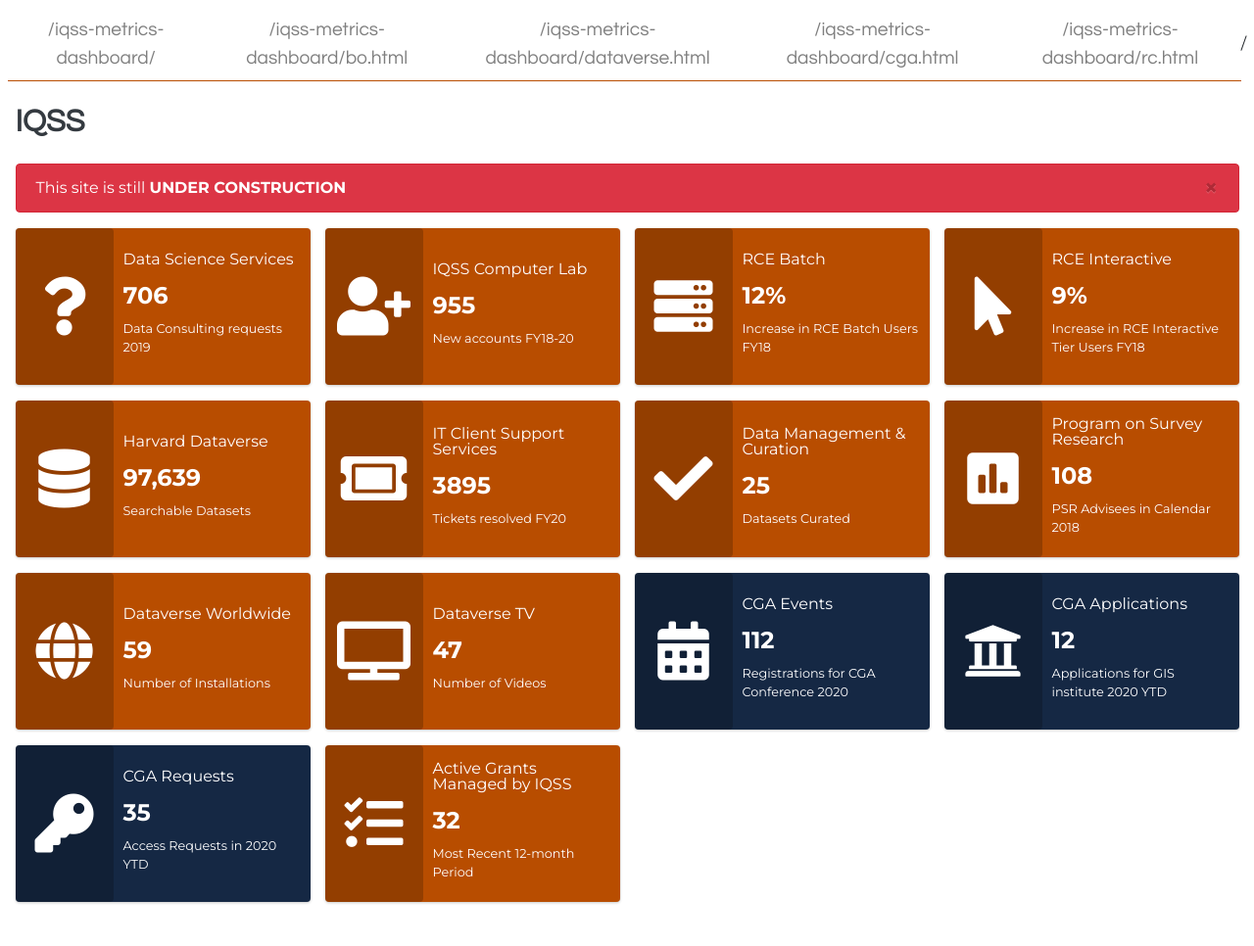
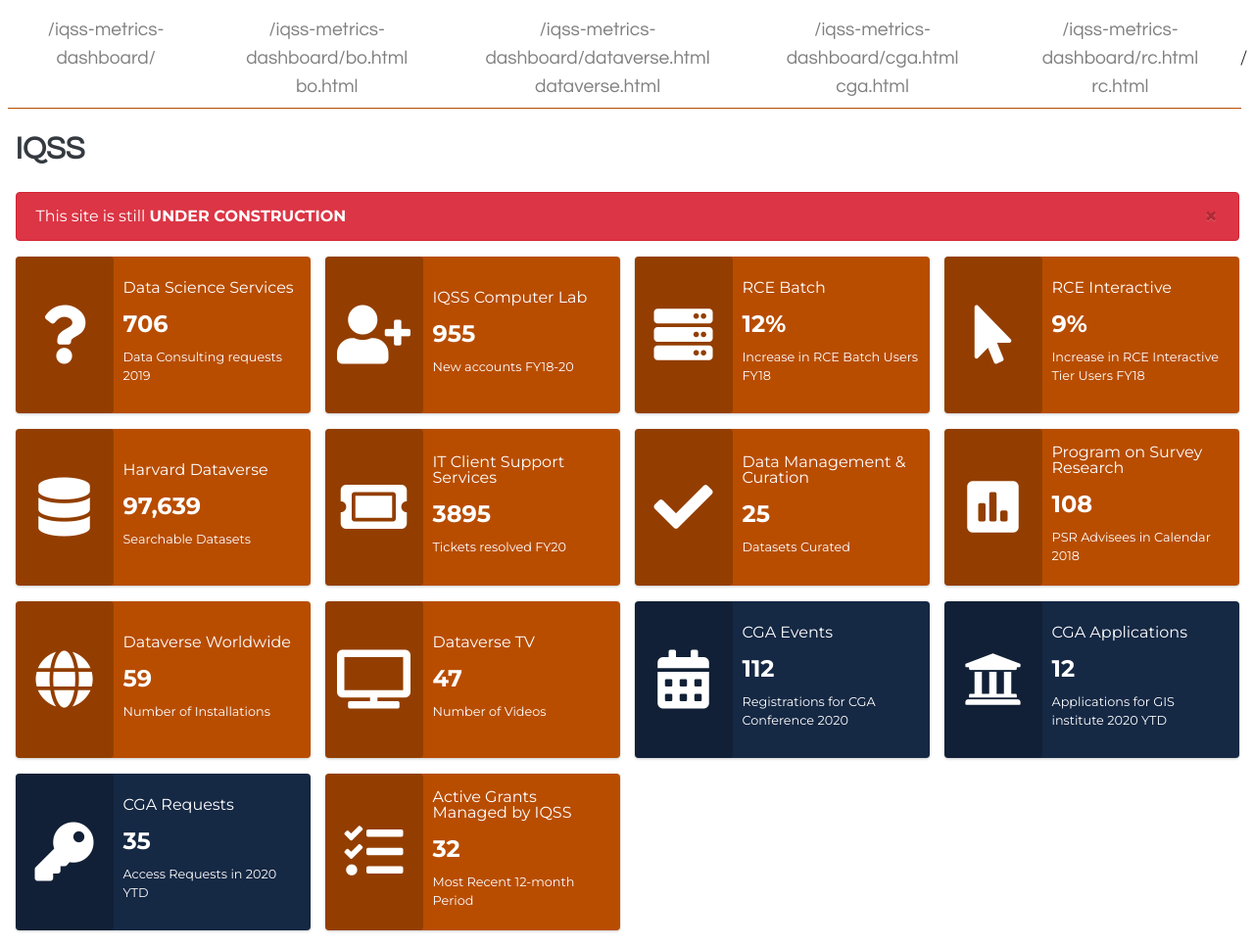
Before and after one commit to IQSS/iqss-metrics-dashboard, a Jekyll site: the page built from index.html, in a window 1280 px wide. Shown: the whole page at 98% size. Built offline with Jekyll 4.4.1, drawn with Linux system fonts in a browser that asks for light colours; nearby versions of some CDN libraries; a script that is not in the unit is left out; before the commit the page ends 937 px from its top, so only the background shows below that.

Commit message:
navigation test

```diff
--- a/_includes/navigation.html
+++ b/_includes/navigation.html
@@ -14,7 +14,7 @@
             <li class="nav-item d-sm-inline-block">
                 <div class="menu-link">
 
-                    <a href="{{site.baseurl}}{{ item.link }}"
+                    <a href="{{ item.link }}"
 
                     {% if page.url == current_url %}
                     class="nav-link current"
@@ -22,6 +22,8 @@
                     class="nav-link" {% endif %}>
                     <!-- {{item.name}} -->
                     {{current_url}}
+                    <br>
+                    {{item.link}}
                 </a>
                 </div>
             </li>
```
